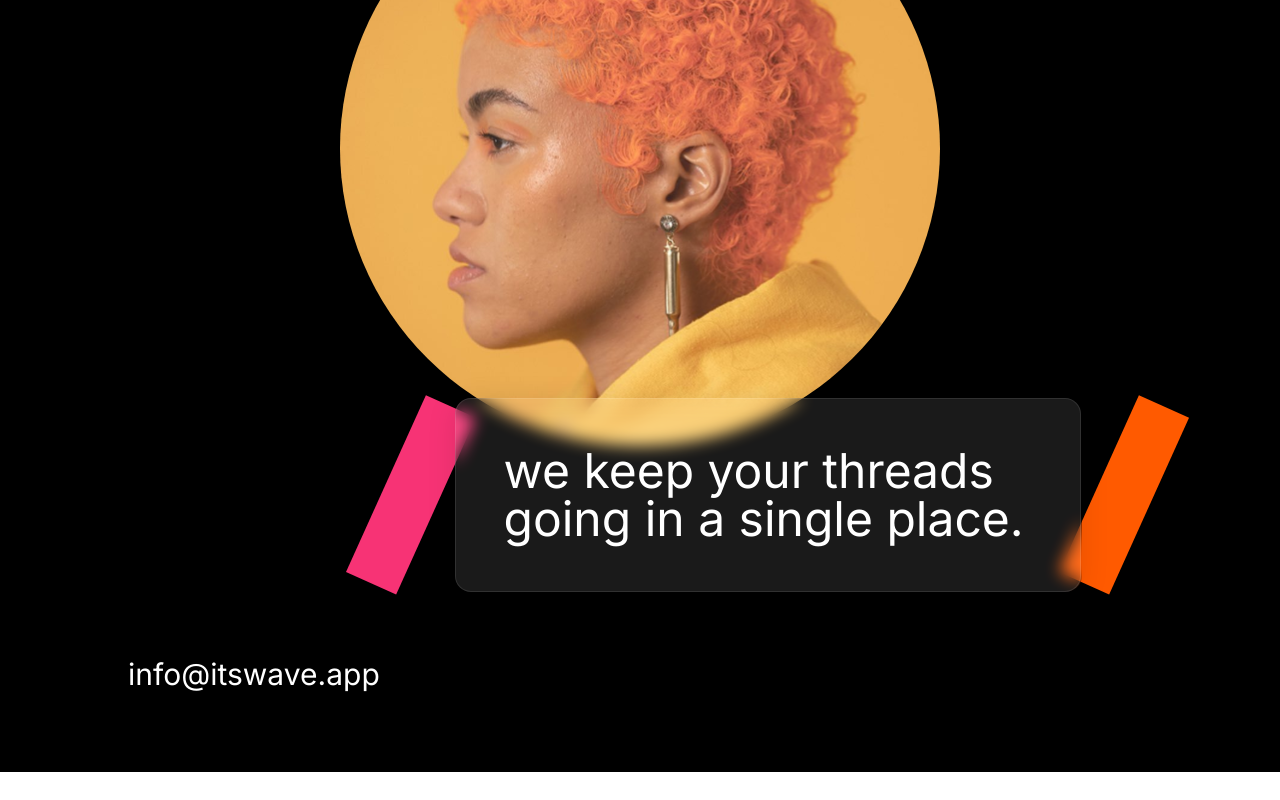
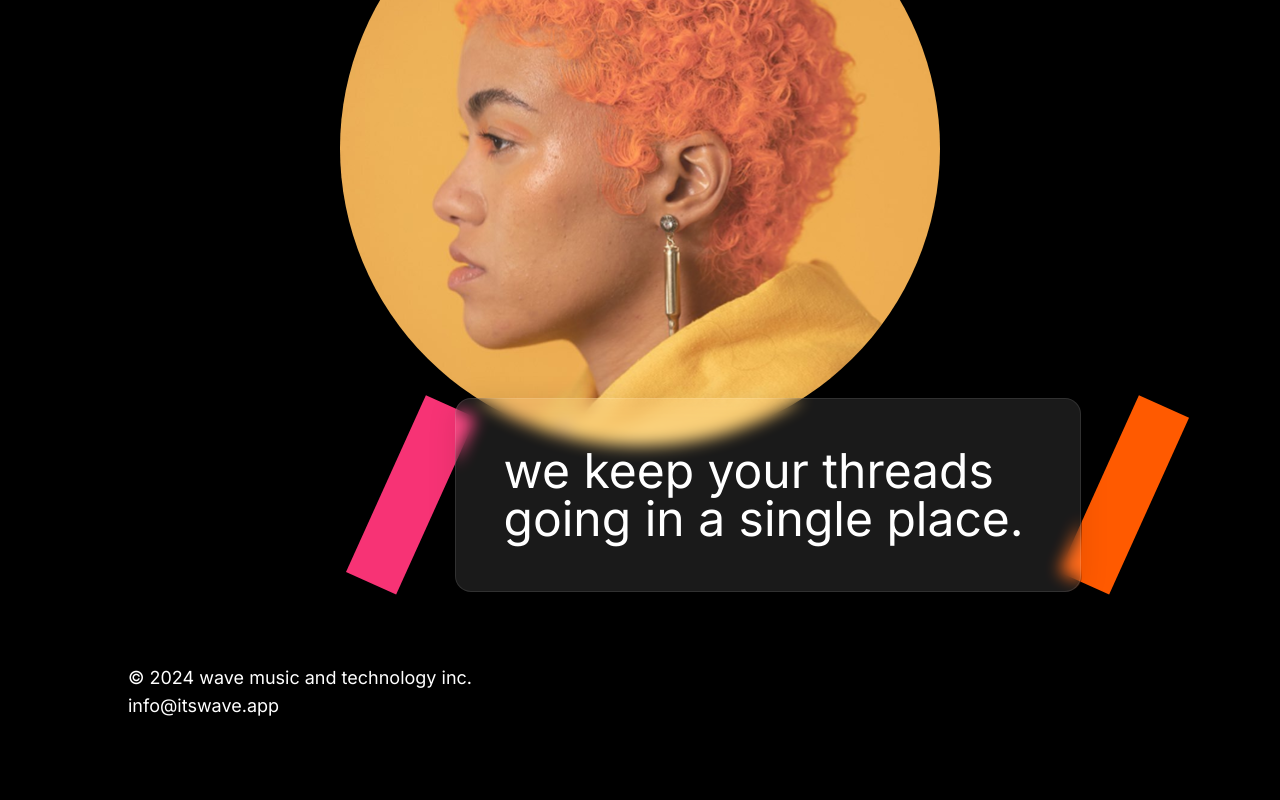
Before and after one commit to ehis/wave-2.0, a Next.js app: page / in a window 1280 px wide. Shown: the part 1883-2683 px from the top of the page. Before the commit the page ends 2655 px from the top, so only its background shows below. Built offline with nearby package versions, Linux system fonts and the light colour scheme.

Commit message:
feat: add copyright

```diff
--- a/app/page.tsx
+++ b/app/page.tsx
@@ -54,8 +54,11 @@ export default function Home() {
           </Glass>
           <Rotate bg="#ff5a00" height="auto" isSquare />
         </div>
-        <footer className="self-start text-white text-3xl mt-12">
-          info@itswave.app
+        <footer className="self-start text-white mt-12">
+          <div className="text-lg mt-2">
+            &copy; {new Date().getFullYear()} wave music and technology inc.
+          </div>
+          <div className="text-lg">info@itswave.app</div>
         </footer>
       </div>
     </main>
```
